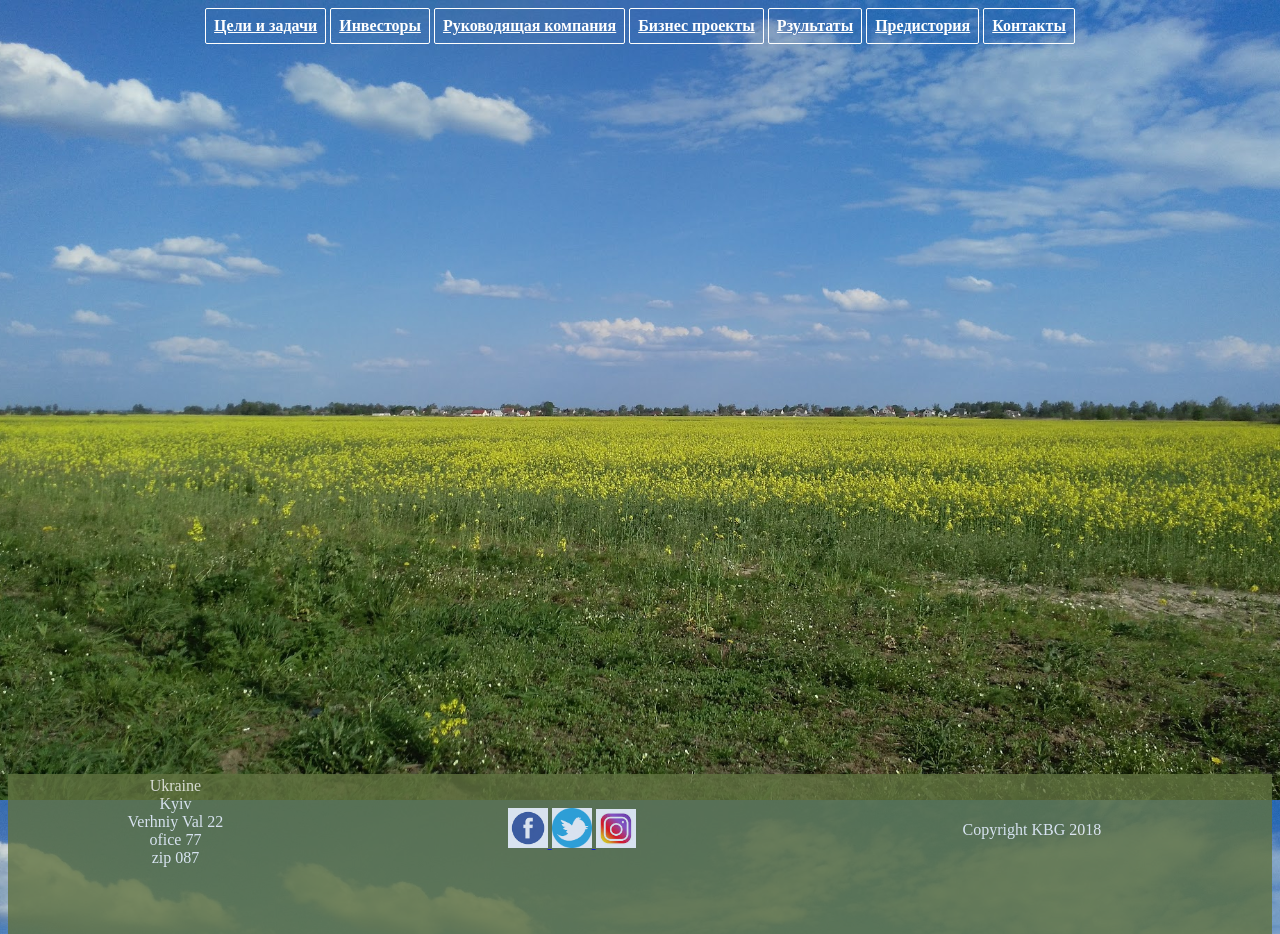
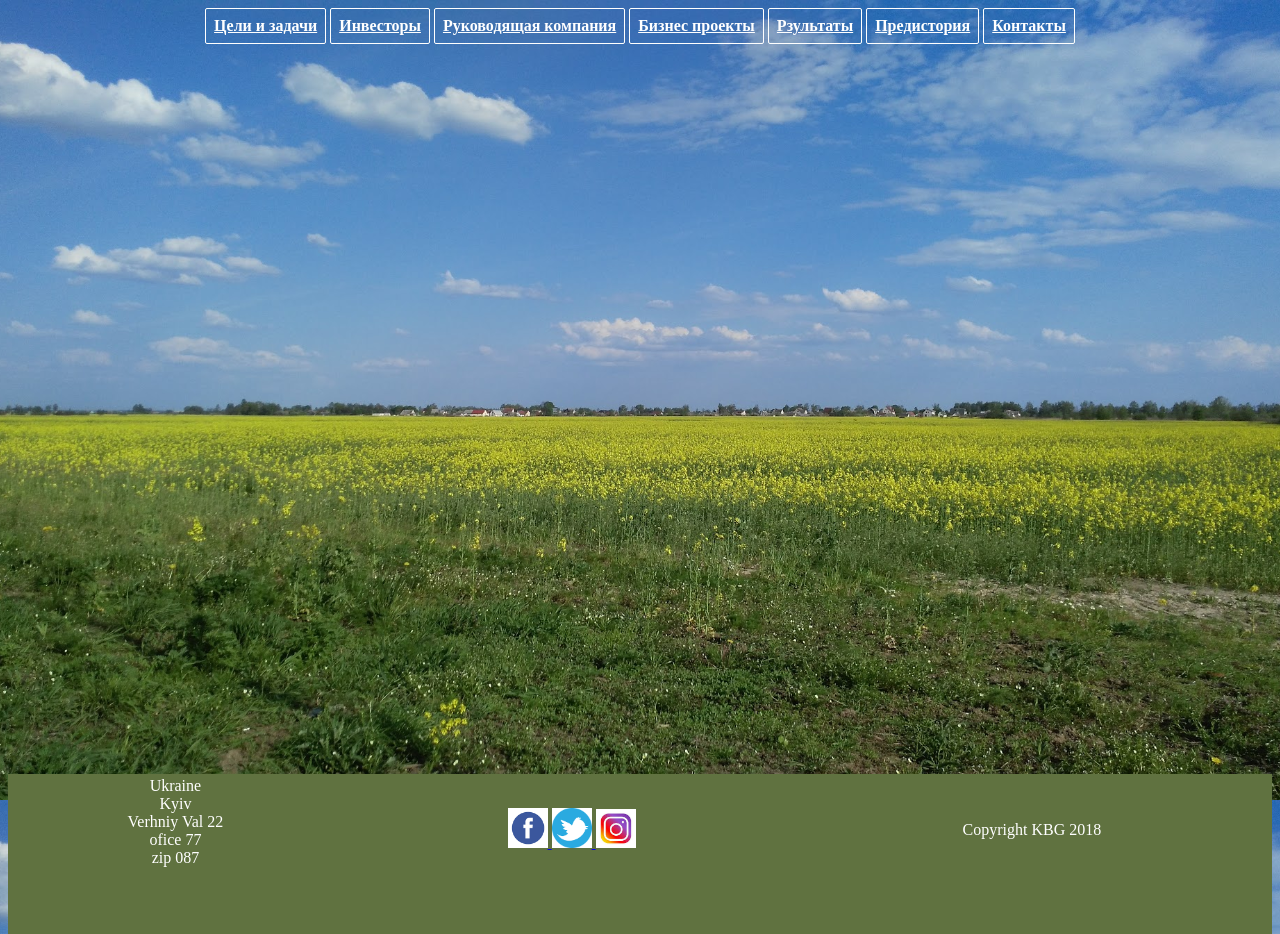
Before and after one commit to makienkok/Denis, a plain HTML site: page index.html in a window 1280 px wide. Drawn offline with Linux system fonts and the light colour scheme.

Commit message:
makienkok
small changes

```diff
--- a/resources/css/style.css
+++ b/resources/css/style.css
@@ -48,7 +48,7 @@ body
 	background-color: #607240;
 	width: 100%;
 	height: 20%;
-	opacity:0.8;
+	/*opacity:0.8;*/
 	color:white;
 	/*margin-top:2vmin;*/
 }
```
